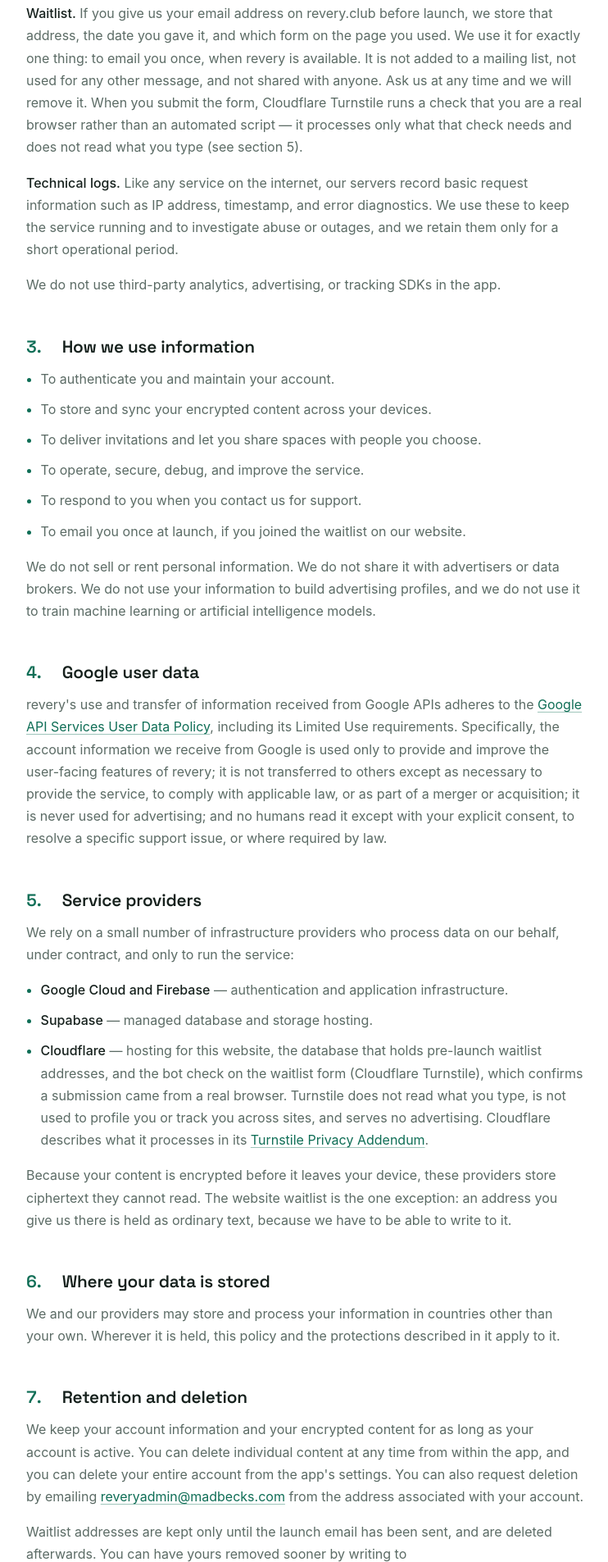
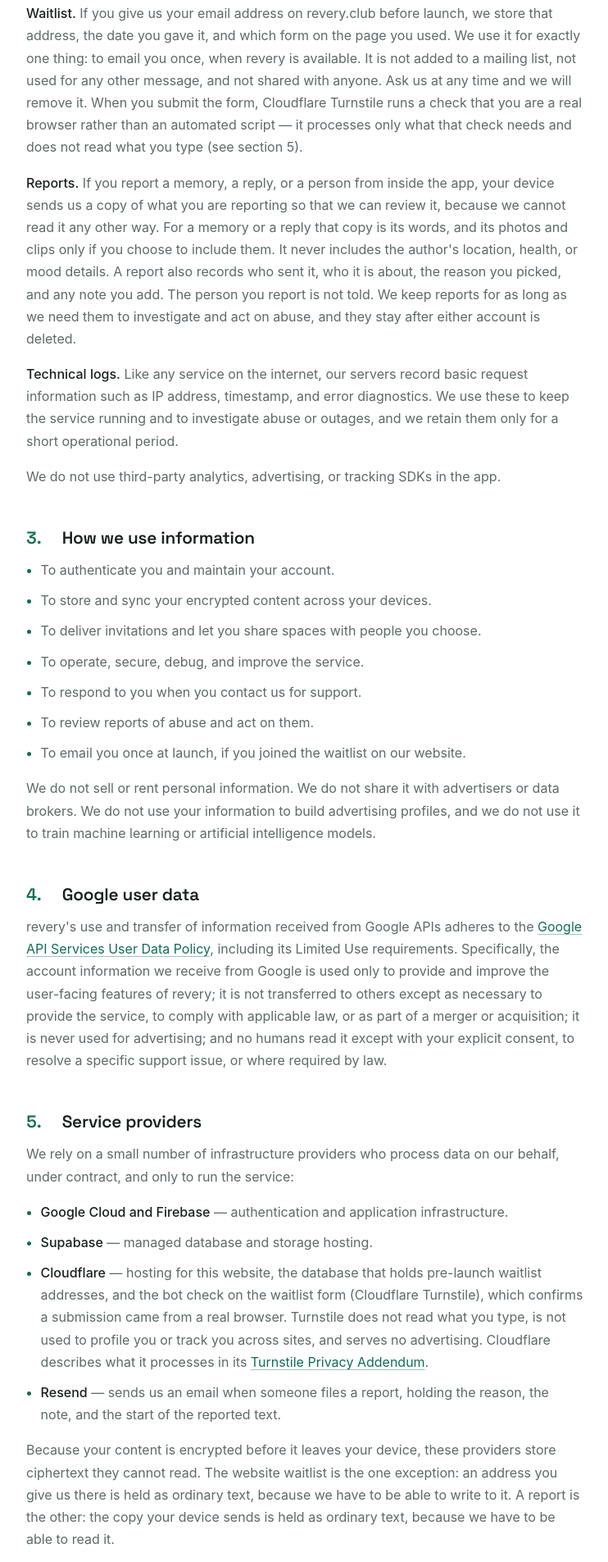
Before and after one commit to mad-becks-creative/reveryapplanding, a plain HTML site: page privacy/index.html in a window 1280 px wide. Shown: the part 1544-3449 px from the top of the page at 82% size, without its empty margins (268-1010 px from the left). Drawn offline with Linux system fonts and the light colour scheme.

Commit message:
The terms say how to report, and the privacy policy says what a report sends (RW-400)
Terms §6 gains Reporting: the "…" menu in the app or email, a review within
24 hours, and what can follow. The privacy policy says a report sends a
copy of what's reported, photos only by choice and never the author's
place, health or mood, that the person isn't told, and that reports
outlast the accounts. Resend joins the service providers, and a report is
named as the second thing held as plain text.

Co-Authored-By: Claude Opus 5.5 <noreply@anthropic.com>
Claude-Session: https://claude.ai/code/session_01TuiXyFd15UfBoJr2Pndow1

```diff
--- a/privacy/index.html
+++ b/privacy/index.html
@@ -75,6 +75,15 @@
       remove it. When you submit the form, Cloudflare Turnstile runs a check that you
       are a real browser rather than an automated script — it processes only what that
       check needs and does not read what you type (see section 5).</p>
+      <p><strong>Reports.</strong> If you report a memory, a reply, or a person from
+      inside the app, your device sends us a copy of what you are reporting so that we
+      can review it, because we cannot read it any other way. For a memory or a reply
+      that copy is its words, and its photos and clips only if you choose to include
+      them. It never includes the author's location, health, or mood details. A report
+      also records who sent it, who it is about, the reason you picked, and any note you
+      add. The person you report is not told. We keep reports for as long as we need
+      them to investigate and act on abuse, and they stay after either account is
+      deleted.</p>
       <p><strong>Technical logs.</strong> Like any service on the internet, our
       servers record basic request information such as IP address, timestamp, and
       error diagnostics. We use these to keep the service running and to investigate
@@ -89,6 +98,7 @@
         <li>To deliver invitations and let you share spaces with people you choose.</li>
         <li>To operate, secure, debug, and improve the service.</li>
         <li>To respond to you when you contact us for support.</li>
+        <li>To review reports of abuse and act on them.</li>
         <li>To email you once at launch, if you joined the waitlist on our website.</li>
       </ul>
       <p>We do not sell or rent personal information. We do not share it with
@@ -121,11 +131,14 @@
         across sites, and serves no advertising. Cloudflare describes what it processes
         in its <a href="https://www.cloudflare.com/turnstile-privacy-policy/"
         rel="noopener">Turnstile Privacy Addendum</a>.</li>
+        <li><strong>Resend</strong> — sends us an email when someone files a report,
+        holding the reason, the note, and the start of the reported text.</li>
       </ul>
       <p>Because your content is encrypted before it leaves your device, these
       providers store ciphertext they cannot read. The website waitlist is the one
       exception: an address you give us there is held as ordinary text, because we
-      have to be able to write to it.</p>
+      have to be able to write to it. A report is the other: the copy your device sends
+      is held as ordinary text, because we have to be able to read it.</p>
 
       <h2 data-num="6.">Where your data is stored</h2>
       <p>We and our providers may store and process your information in countries other
```
Also changed, not shown: terms/index.html (+6 -0 lines).
